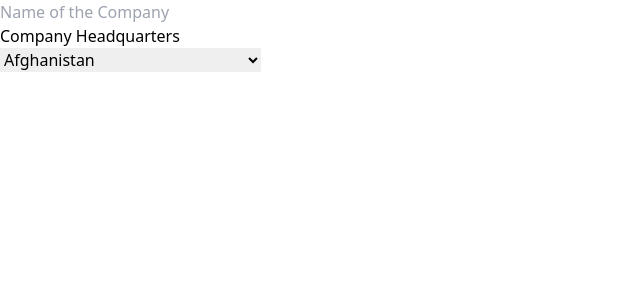
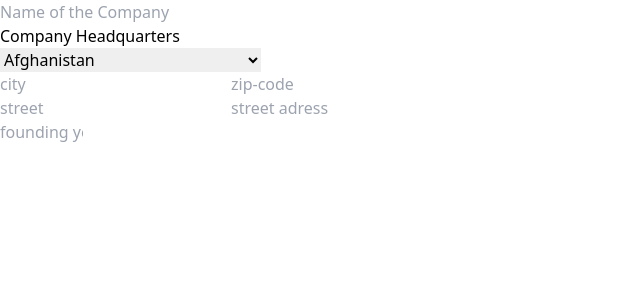
Before and after one commit to S-Guettner/it-job-plattform-frontend, a React (Vite) app: page /company_registration in a window 1280 px wide. Shown: the top 300 px of the page, without its empty margins (0-640 px from the left). Built offline with nearby package versions, Linux system fonts and the light colour scheme.

Commit message:
feat: adding more inputs to registration form

```diff
--- a/src/pages/Registration.tsx
+++ b/src/pages/Registration.tsx
@@ -28,16 +28,24 @@ const Registration: FC = () => {
 
   return (
     <main>
-        <input placeholder='Name of the Company' type="text" name="companyName" id="companyName" />
+        <input className='border-2' placeholder='Name of the Company' type="text" name="companyName" id="companyName" />
         <p>Company Headquarters</p>
-          <select name="countries" id="countries">
+          <select className='block border-2' name="countries" id="countries">
               {countries?.map((country) => {
                 return(
                     <option value={country.alpha3}>{country.name}</option>
                 )
               })}
           </select>
-
+          <div className='block'>
+        <input className='border-2' type="text" name="city" id="city" placeholder='city'/>
+        <input className='border-2' type="number" name="zip-code" id="zip-code" placeholder='zip-code'/>
+          </div>
+          <div>
+        <input className='border-2' type="text" name="street" id="street" placeholder='street'/>
+        <input className='border-2' type="text" name="streetAdress" id="streetAdress" placeholder='street adress'/>
+          </div>
+      <input className='border-2 w-32' type="number" min="1900" max="2099" step="1" name="foundingYear" id="foundingYear" placeholder='founding year'/>
     </main>
   )
 }
```
